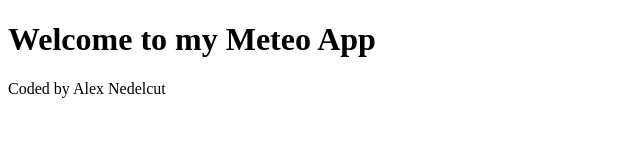
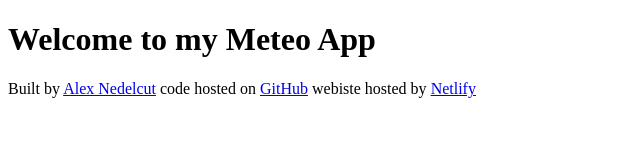
Before and after one commit to alexndl31/Meteo, a plain HTML site: page index.html in a window 1280 px wide. Shown: the whole page, without its empty margins (0-640 px from the left). Drawn offline with Linux system fonts and the light colour scheme.

Commit message:
added links to footer

```diff
--- a/index.html
+++ b/index.html
@@ -8,5 +8,14 @@
   <body>
     <h1>Welcome to my Meteo App</h1>
   </body>
-  <footer>Coded by Alex Nedelcut</footer>
+  <footer>
+    Built by
+    <a href="https://github.com/" target="_blank"> Alex Nedelcut</a> code hosted
+    on
+    <a href="https://github.com/alexndl31/Meteo" target="_blank">GitHub</a>
+    webiste hosted by
+    <a href="https://app.netlify.com/teams/alexndl31/sites" target="_blank">
+      Netlify
+    </a>
+  </footer>
 </html>
```
